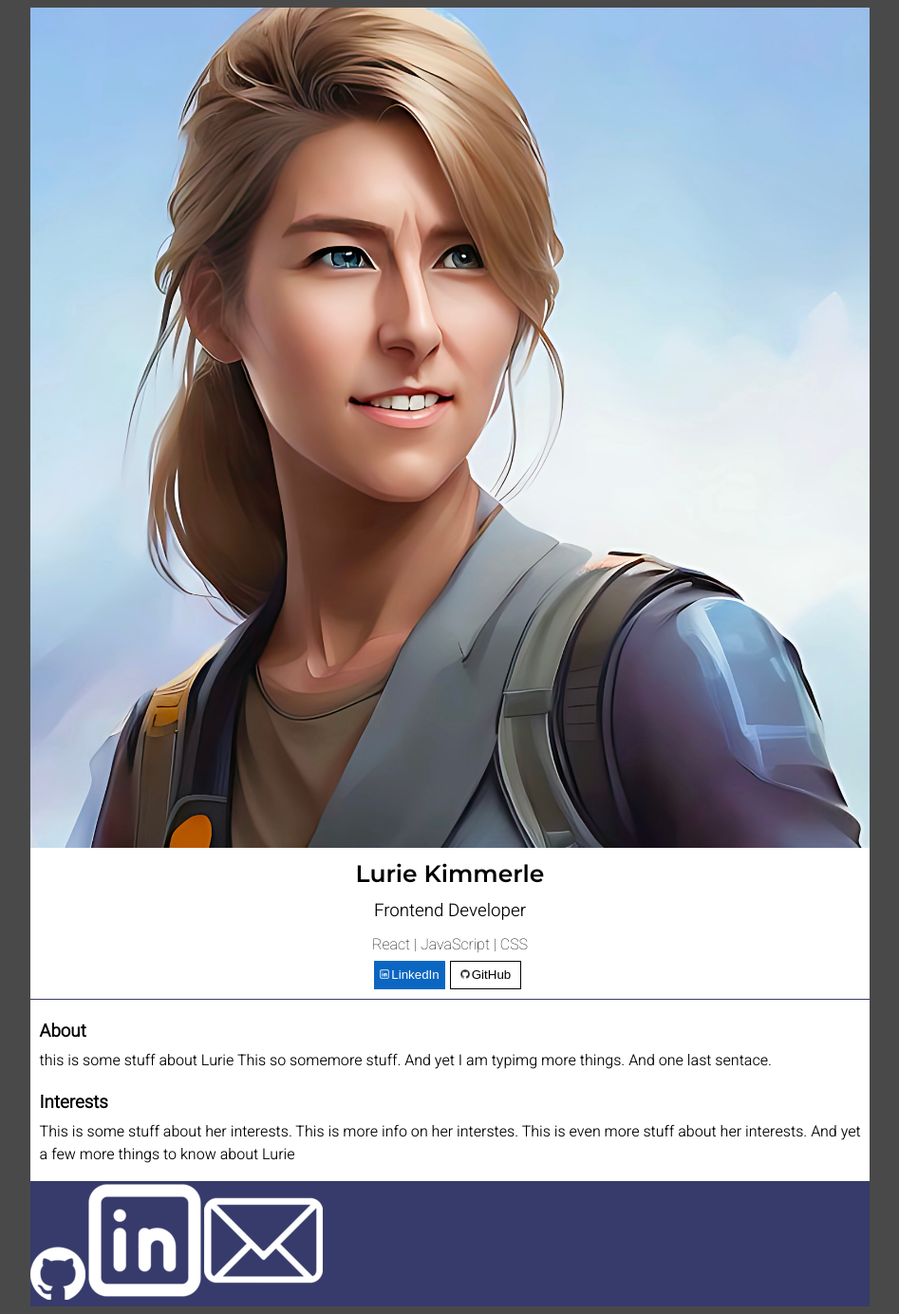
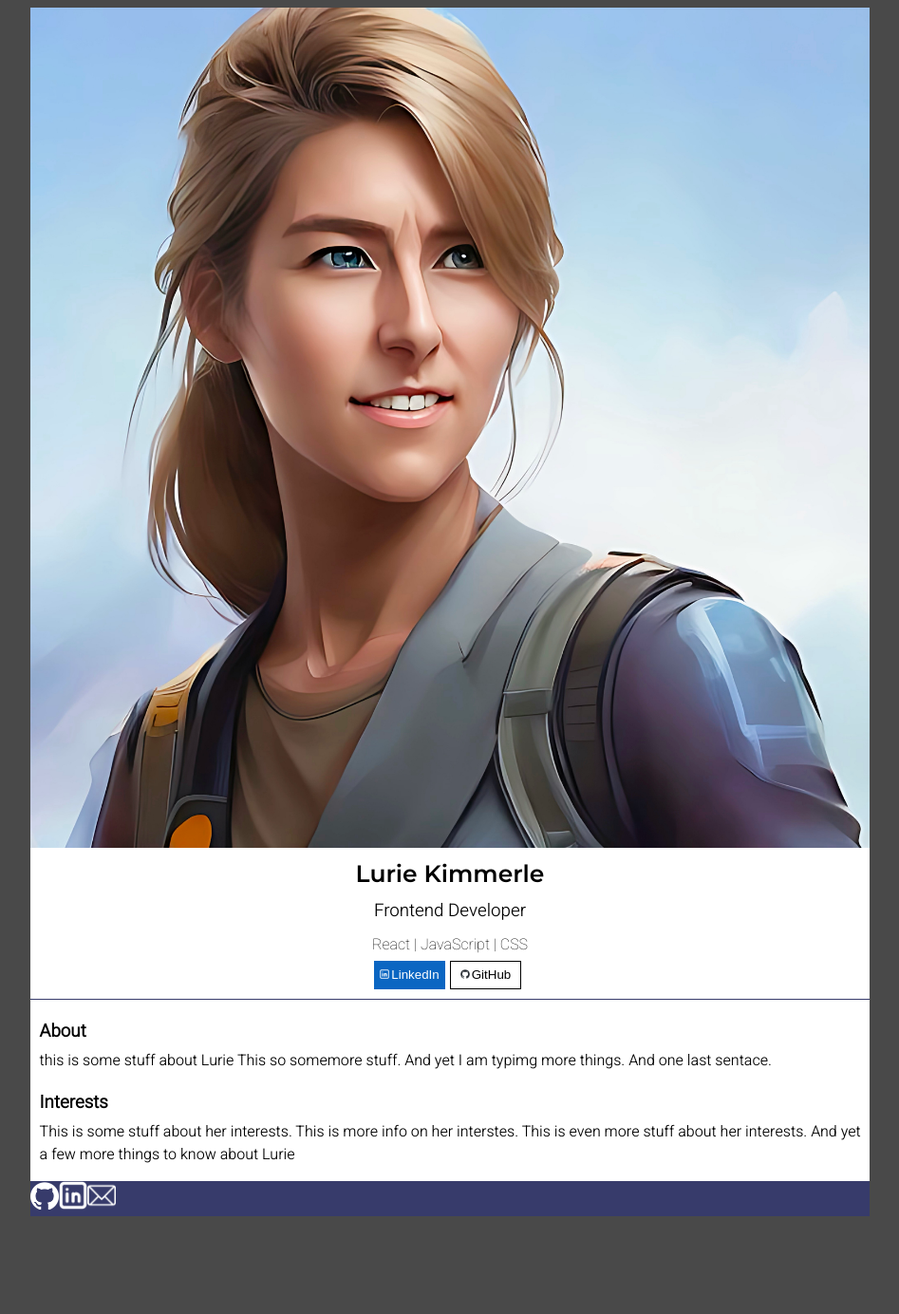
Before and after one commit to LurieK/Scrimba-React-Solo1, a React (Create React App) app: page / in a window 1280 px wide. Shown: the whole page at 95% size, without its empty margins (166-1113 px from the left). After the commit the page ends 1289 px from the top, so only its background shows below. Built offline with nearby package versions, Linux system fonts and the light colour scheme.

Commit message:
size footer images

```diff
--- a/src/styles.css
+++ b/src/styles.css
@@ -91,3 +91,7 @@ body {
   background-color:#373b6b;
   color: white;
 }
+
+.footer img {
+  width: 30px;
+}
```
